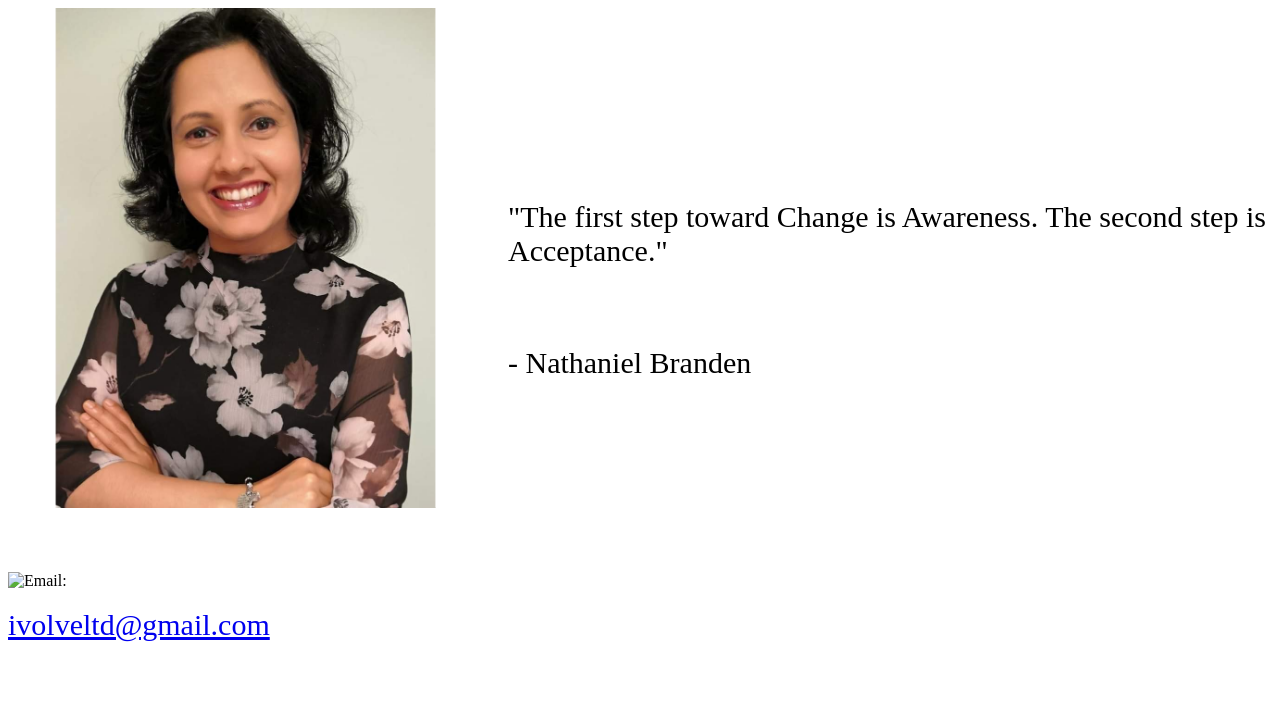
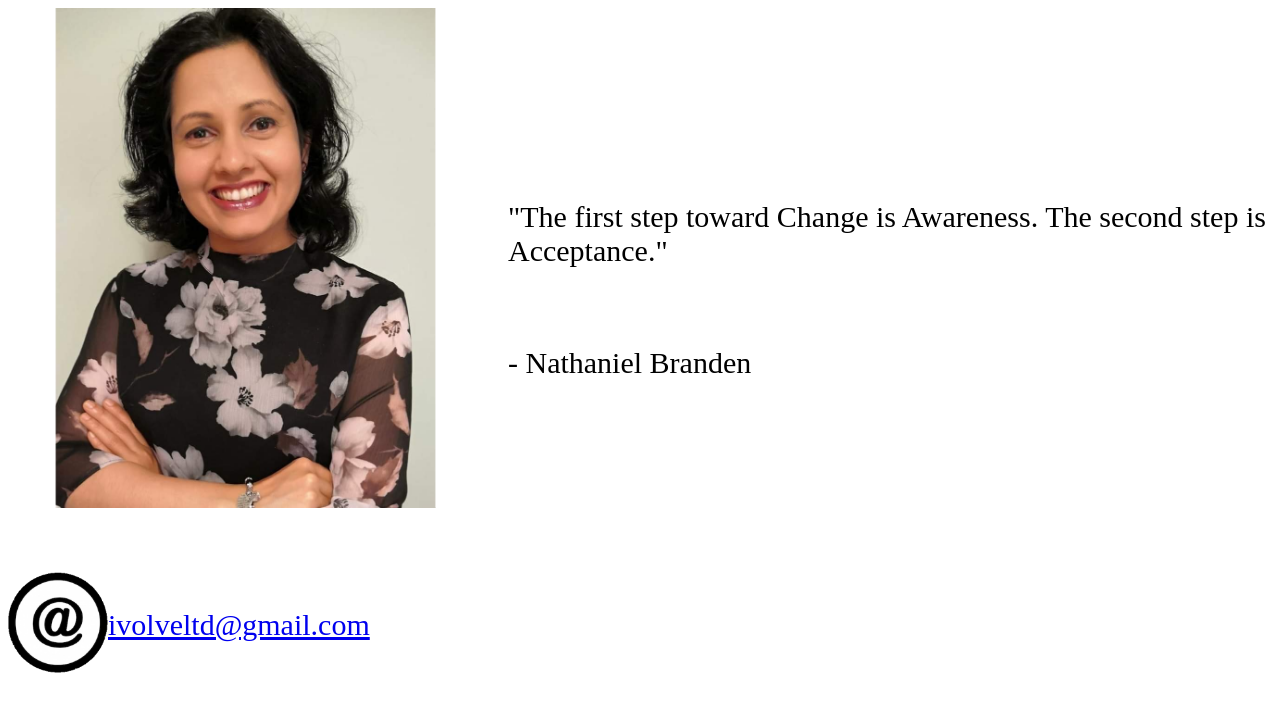
Before and after one commit to aarnavdurm/Shweta_dham_info, a plain HTML site: page Index.html in a window 1280 px wide. Drawn offline with Linux system fonts and the light colour scheme.

Commit message:
Update Index.html

```diff
--- a/Index.html
+++ b/Index.html
@@ -34,7 +34,7 @@ float: left;
 <br>
 <br>
 <br>
-<img class="img_deg" src="Email.jpg" alt="Email:" style="width:100px">
+<img class="img_deg" src="Email.png" alt="Email:" style="width:100px">
 <br>
 <br />
 <a href="mailto:ivolveltd@gmail.com" style="font-size: 30px;">ivolveltd@gmail.com</a>
```
